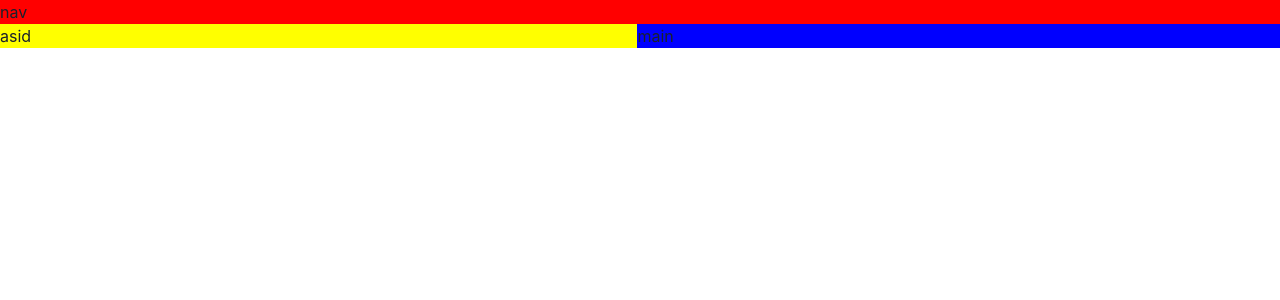
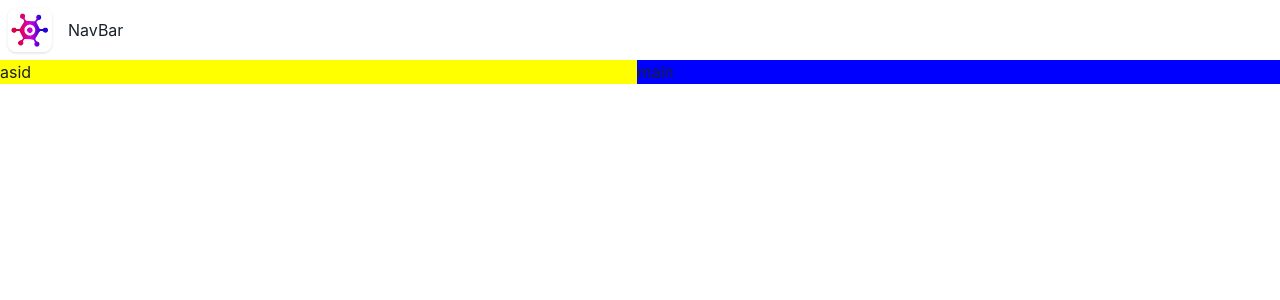
Before and after one commit to zin8Eddine/game-hub, a React (Vite) app: page / in a window 1280 px wide. Shown: the top 300 px of the page. Built offline with nearby package versions, Linux system fonts and the light colour scheme.

Commit message:
Build navbar

```diff
--- a/src/App.tsx
+++ b/src/App.tsx
@@ -1,4 +1,5 @@
 import { Grid, GridItem, Show } from "@chakra-ui/react";
+import NavBar from "./components/NavBar";
 function App() {
   return (
     <>
@@ -8,8 +9,8 @@
           lg: `"nav nav" "asid main"`,
         }}
       >
-        <GridItem area={"nav"} bg="red">
-          nav
+        <GridItem area={"nav"}>
+          <NavBar />
         </GridItem>
         <Show above="lg">
           <GridItem area={"asid"} bg="yellow">
--- /dev/null
+++ b/src/components/NavBar.tsx
@@ -0,0 +1,11 @@
+import { HStack, Image, Text } from "@chakra-ui/react";
+import logo from "../assets/logo.webp";
+
+export default function NavBar() {
+  return (
+    <HStack>
+      <Image src={logo} boxSize={"60px"} />
+      <Text> NavBar</Text>
+    </HStack>
+  );
+}
```
Also changed, not shown: src/assets/logo.webp (added).
